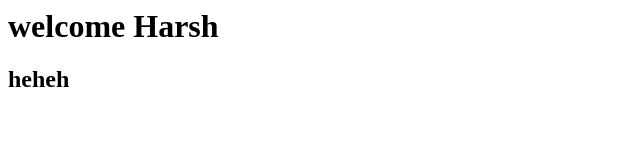
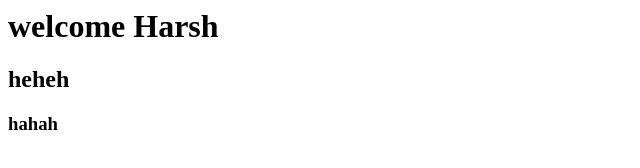
Before and after one commit to harsh1238/gittutrepo, a plain HTML site: page index.html in a window 1280 px wide. Shown: the full height of the page, 0-640 px from the left. Drawn offline with Linux system fonts and the light colour scheme.

Commit message:
Update index.html

```diff
--- a/index.html
+++ b/index.html
@@ -2,6 +2,7 @@
 	<body>
 		<h1>welcome Harsh</h1>
 		<h2> heheh</h2>
+		<h3> hahah<h3>
 
 	<body>
 </html>
```
